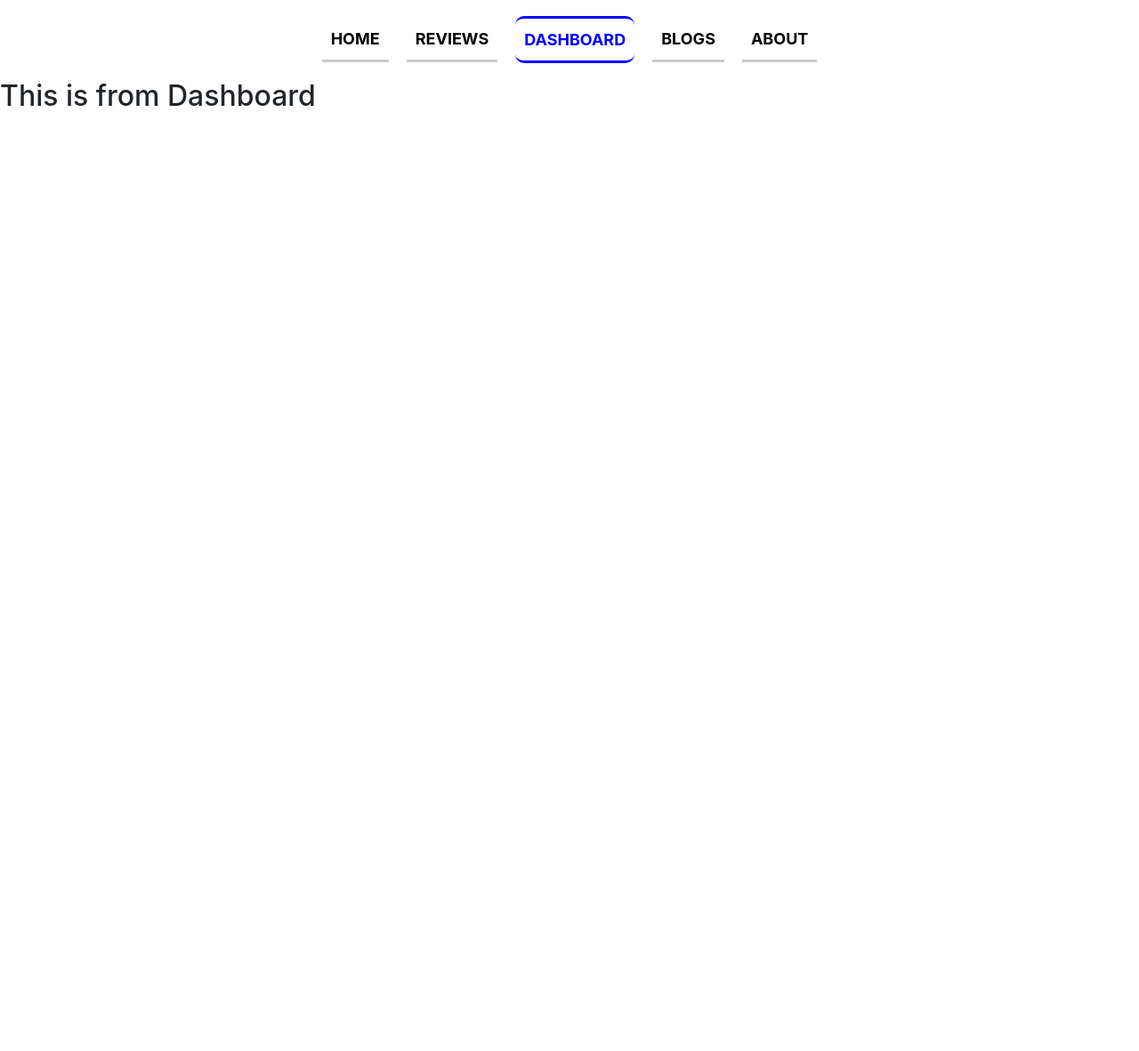
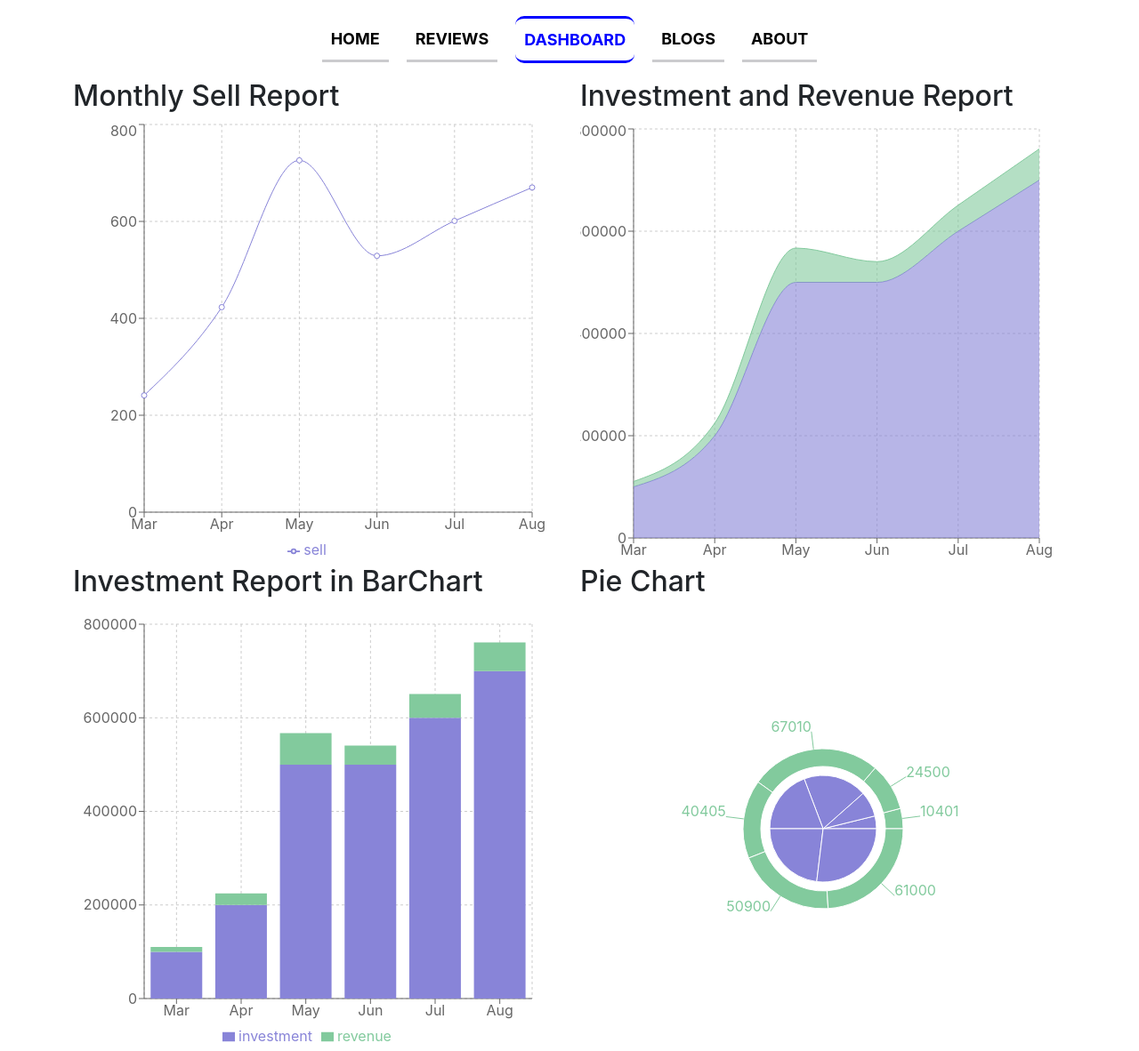
Before and after one commit to numansaady/book-review-website, a React (Create React App) app: page /dashboard in a window 1280 px wide. Shown: the whole page at 89% size. Before the commit the page ends 800 px from the top, so only its background shows below. Built offline with nearby package versions, Linux system fonts and the light colour scheme.

Commit message:
Chart added using reachart

```diff
--- a/package.json
+++ b/package.json
@@ -15,6 +15,7 @@
     "react-dom": "^18.0.0",
     "react-router-dom": "^6.3.0",
     "react-scripts": "5.0.0",
+    "recharts": "^2.1.9",
     "web-vitals": "^2.1.4"
   },
   "scripts": {
--- /dev/null
+++ b/public/data.json
@@ -0,0 +1,38 @@
+[
+  {
+    "month": "Mar",
+    "investment": 100000,
+    "sell": 241,
+    "revenue": 10401
+  },
+  {
+    "month": "Apr",
+    "investment": 200000,
+    "sell": 423,
+    "revenue": 24500
+  },
+  {
+    "month": "May",
+    "investment": 500000,
+    "sell": 726,
+    "revenue": 67010
+  },
+  {
+    "month": "Jun",
+    "investment": 500000,
+    "sell": 529,
+    "revenue": 40405
+  },
+  {
+    "month": "Jul",
+    "investment": 600000,
+    "sell": 601,
+    "revenue": 50900
+  },
+  {
+    "month": "Aug",
+    "investment": 700000,
+    "sell": 670,
+    "revenue": 61000
+  }
+]
--- a/src/components/Dashboard/Dashboard.js
+++ b/src/components/Dashboard/Dashboard.js
@@ -1,11 +1,154 @@
-import React from 'react';
+import React, { useEffect, useState } from "react";
+import {
+    Area,
+    AreaChart,
+    Bar,
+    BarChart,
+    CartesianGrid,
+    Legend,
+    Line,
+    LineChart,
+    Pie,
+    PieChart,
+    ResponsiveContainer,
+    Tooltip,
+    XAxis,
+    YAxis
+} from "recharts";
 
 const Dashboard = () => {
-    return (
-        <div>
-            <h2>This is from Dashboard</h2>
+  const [chart, setChart] = useState([]);
+  console.log(chart);
+
+  useEffect(() => {
+    fetch("data.json")
+      .then((res) => res.json())
+      .then((data) => setChart(data));
+  }, []);
+
+  return (
+    <div>
+      <div className="container">
+        <div className="row">
+          <div className="col-md-6">
+            <h2>Monthly Sell Report</h2>
+            <ResponsiveContainer width="100%" height={500}>
+              <LineChart
+                width={500}
+                height={300}
+                data={chart}
+                margin={{
+                  top: 5,
+                  right: 30,
+                  left: 20,
+                  bottom: 5,
+                }}
+              >
+                <CartesianGrid strokeDasharray="3 3" />
+                <XAxis dataKey="month" />
+                <YAxis />
+                <Tooltip />
+                <Legend />
+                <Line
+                  type="monotone"
+                  dataKey="sell"
+                  stroke="#8884d8"
+                  activeDot={{ r: 8 }}
+                />
+              </LineChart>
+            </ResponsiveContainer>
+          </div>
+          <div className="col-md-6">
+            <h2>Investment and Revenue Report</h2>
+            <ResponsiveContainer width="100%" height={500}>
+              <AreaChart
+                width={500}
+                height={400}
+                data={chart}
+                margin={{
+                  top: 10,
+                  right: 30,
+                  left: 0,
+                  bottom: 0,
+                }}
+              >
+                <CartesianGrid strokeDasharray="3 3" />
+                <XAxis dataKey="month" />
+                <YAxis />
+                <Tooltip />
+                <Area
+                  type="monotone"
+                  dataKey="investment"
+                  stackId="1"
+                  stroke="#8884d8"
+                  fill="#8884d8"
+                />
+                <Area
+                  type="monotone"
+                  dataKey="revenue"
+                  stackId="1"
+                  stroke="#82ca9d"
+                  fill="#82ca9d"
+                />
+              </AreaChart>
+            </ResponsiveContainer>
+          </div>
         </div>
-    );
+        <div className="row">
+          <div className="col-md-6">
+            <h2>Investment Report in BarChart</h2>
+            <ResponsiveContainer width="100%" height={500}>
+              <BarChart
+                width={500}
+                height={300}
+                data={chart}
+                margin={{
+                  top: 20,
+                  right: 30,
+                  left: 20,
+                  bottom: 5,
+                }}
+              >
+                <CartesianGrid strokeDasharray="3 3" />
+                <XAxis dataKey="month" />
+                <YAxis />
+                <Tooltip />
+                <Legend />
+                <Bar dataKey="investment" stackId="a" fill="#8884d8" />
+                <Bar dataKey="revenue" stackId="a" fill="#82ca9d" />
+              </BarChart>
+            </ResponsiveContainer>
+          </div>
+          <div className="col-md-6">
+            <h2>Pie Chart</h2>
+            <ResponsiveContainer width="100%" height={500}>
+              <PieChart width={400} height={400}>
+                <Pie
+                  data={chart}
+                  dataKey="investment"
+                  cx="50%"
+                  cy="50%"
+                  outerRadius={60}
+                  fill="#8884d8"
+                />
+                <Pie
+                  data={chart}
+                  dataKey="revenue"
+                  cx="50%"
+                  cy="50%"
+                  innerRadius={70}
+                  outerRadius={90}
+                  fill="#82ca9d"
+                  label
+                />
+                <Tooltip />
+              </PieChart>
+            </ResponsiveContainer>
+          </div>
+        </div>
+      </div>
+    </div>
+  );
 };
 
 export default Dashboard;
--- a/src/components/Home/Home.js
+++ b/src/components/Home/Home.js
@@ -1,14 +1,31 @@
 import React from "react";
+import { Link } from "react-router-dom";
 import useReviews from "../../hooks/useReviews";
 import Banner from "../Banner/Banner";
-import Reviews from "../Reviews/Reviews";
+import Review from '../Review/Review';
 
 const Home = () => {
   const [reviews, setReviews] = useReviews();
   return (
     <div>
       <Banner></Banner>
-      <Reviews reviews={reviews}></Reviews>
+      <div className="reviews-area">
+      <div className="container">
+        <div className="sect">
+          <h1>Customer Review</h1>
+        </div>
+        <div className="row row-cols-1 row-cols-md-3 g-4">
+          {reviews.slice(0,3).map((feedback) => (
+            <Review key={feedback.id} feedback={feedback}></Review>
+          ))}
+        </div>
+        <Link to='/reviews'>
+        <button
+          className="btn btn-lg btn-primary mx-auto d-block">Show All Reviews
+        </button>
+      </Link>
+      </div>
+    </div>
     </div>
   );
 };
--- a/src/components/Reviews/Reviews.js
+++ b/src/components/Reviews/Reviews.js
@@ -1,9 +1,9 @@
 import React from "react";
+import useReviews from '../../hooks/useReviews';
 import Review from "../Review/Review";
 
-const Reviews = (props) => {
-  const reviews = props.reviews;
-  console.log(reviews)
+const Reviews = () => {
+  const [reviews, setReviews] = useReviews();
   return (
     <div className="reviews-area">
       <div className="container">
--- a/src/index.js
+++ b/src/index.js
@@ -6,8 +6,7 @@ import App from "./App";
 import "./index.css";
 import reportWebVitals from "./reportWebVitals";
 
-const container = document.getElementById("root");
-const root = ReactDOMClient.createRoot(container);
+const root = ReactDOMClient.createRoot(document.getElementById("root"));
 
 root.render(
   <React.StrictMode>
@@ -15,7 +14,6 @@ root.render(
       <App />
     </BrowserRouter>
   </React.StrictMode>,
-  document.getElementById("root")
 );
 
 // If you want to start measuring performance in your app, pass a function
```
Also changed, not shown: 1 other file (tests, documents, lock files or other folders).
